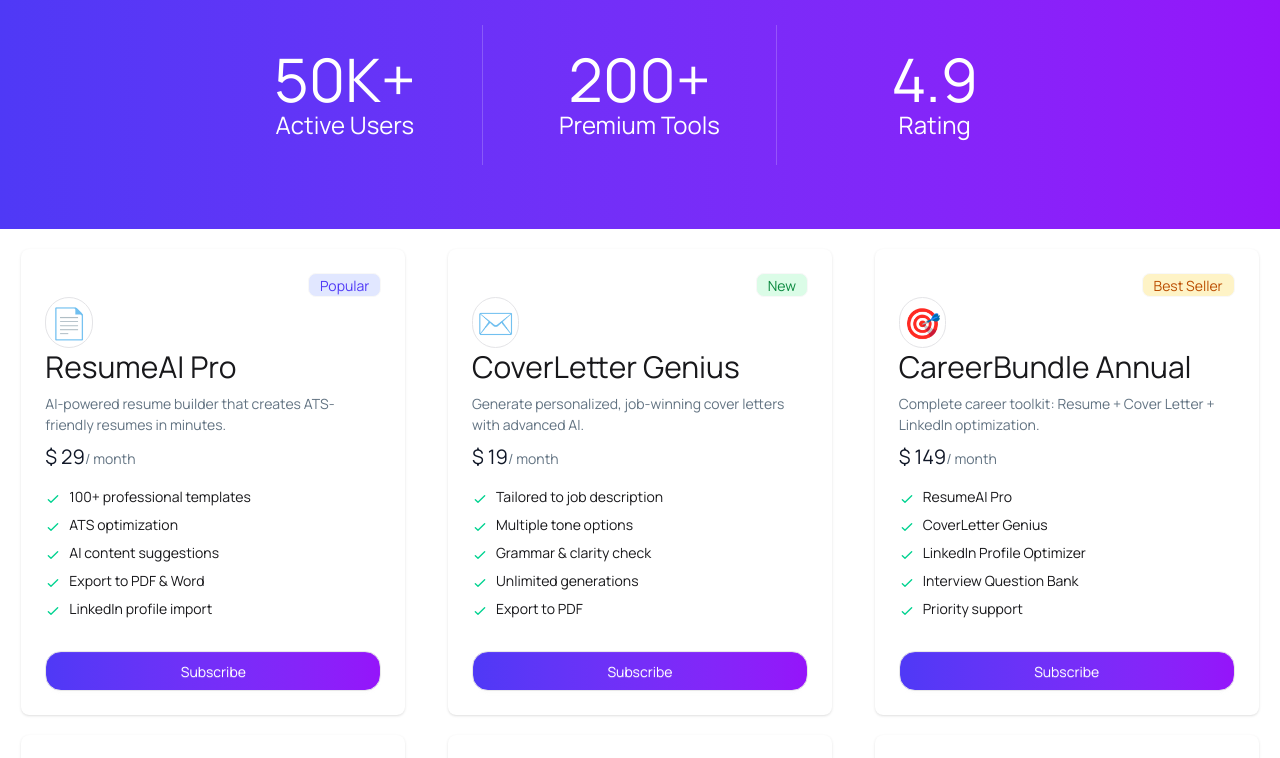
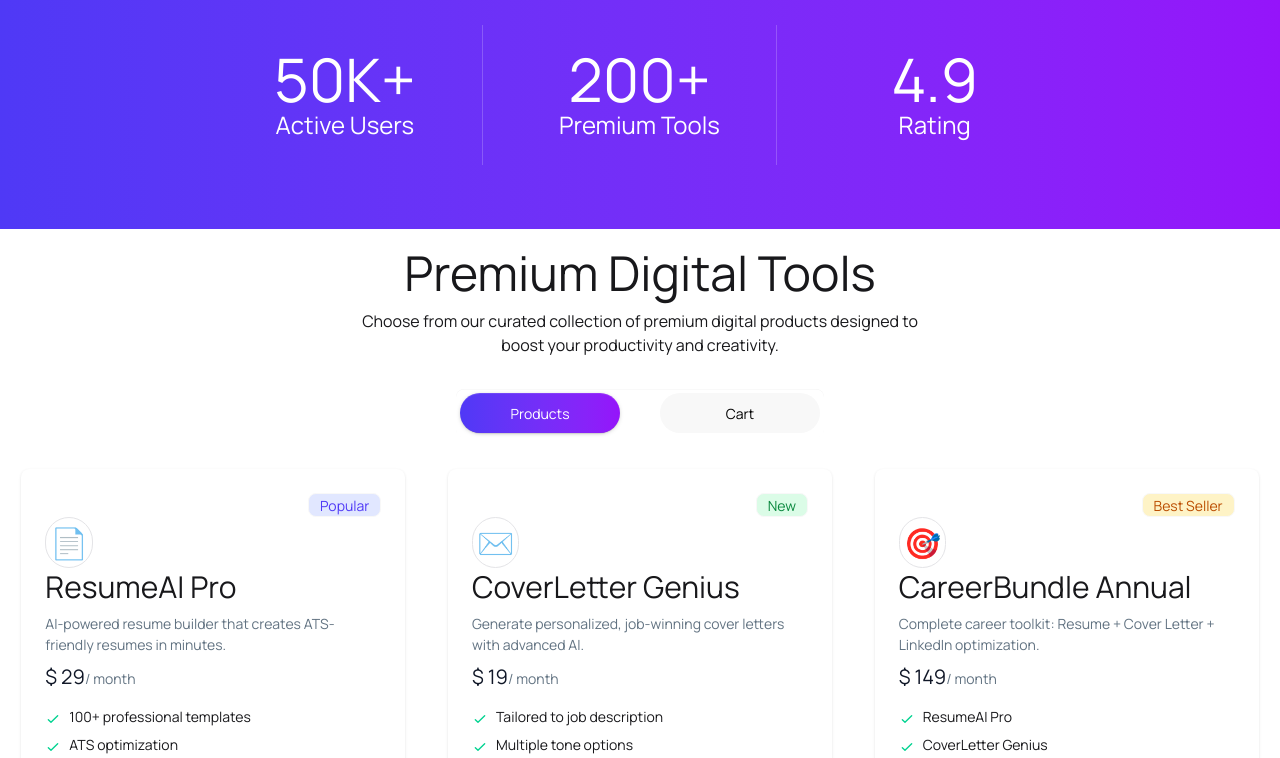
Before and after one commit to Saha-Ovi/digital-tools-platfrom, a React (Vite) app: page / in a window 1280 px wide. Shown: the part 665-1423 px from the top of the page. Built offline with nearby package versions, Linux system fonts and the light colour scheme.

Commit message:
digicard section design complete and active tab done

```diff
--- a/src/components/DigitalCard/AvailableDigiCard.jsx
+++ b/src/components/DigitalCard/AvailableDigiCard.jsx
@@ -1,20 +1,26 @@
-import React, { use } from 'react';
+import React, { use, useState } from 'react';
 import SelectedDigiCard from './SelectedDigiCard';
 
-const AvailableDigiCard = ({DigitalCardPromise}) => {
-    const DigiCardsData=use(DigitalCardPromise);
+const AvailableDigiCard = ({ DigitalCardPromise }) => {
+    const DigiCardsData = use(DigitalCardPromise);
+    const [activeTab,setActiveTab]=useState("products");
     // console.log(DigiCardsData);
     return (
-        <div className='container mx-auto'>
-            <div>
-
+        <div className='container mx-auto space-y-8'>
+            <div className='text-center max-w-xl mx-auto space-y-3'>
+                <h2 className='text-3xl lg:text-5xl'>Premium Digital Tools</h2>
+                <p className='text-center'>Choose from our curated collection of premium digital products designed to boost your productivity and creativity.</p>
             </div>
-            <div>
-
+            <div className='flex justify-center'>
+                {/* Tab */}
+                <div className="tabs tabs-box bg-transparent gap-10">
+                    <input onClick={()=>setActiveTab("products")} type="radio" name="my_tabs_1" className={`tab w-40 rounded-full ${activeTab==="products"? "bg-linear-to-r from-[#4F39F6] to-[#9514FA] text-white":"bg-base-200 text-black"}`} aria-label="Products" defaultChecked />
+                    <input onClick={()=>setActiveTab("cart")}  type="radio" name="my_tabs_1" className={`tab w-40 rounded-full ${activeTab==="cart"? "bg-linear-to-r from-[#4F39F6] to-[#9514FA] text-white":"bg-base-200 text-black"}`} aria-label="Cart"  />
+                </div>
             </div>
             <div className='grid grid-cols-1 md:grid-cols-2 lg:grid-cols-3 space-y-5'>
                 {
-                    DigiCardsData.map(cardData=><SelectedDigiCard key={cardData.id} cardData={cardData} ></SelectedDigiCard>)
+                    DigiCardsData.map(cardData => <SelectedDigiCard key={cardData.id} cardData={cardData} ></SelectedDigiCard>)
                 }
             </div>
         </div>
```
